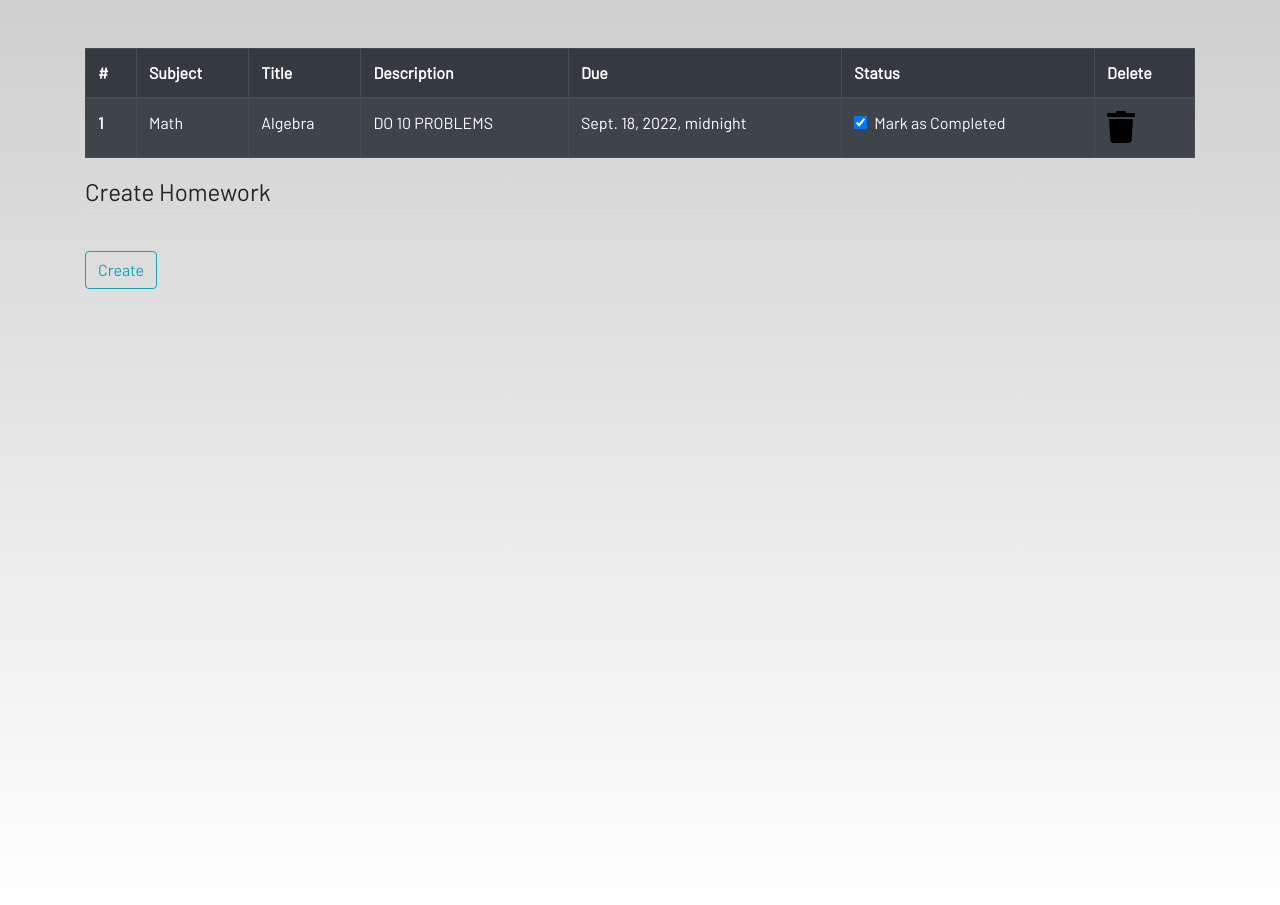
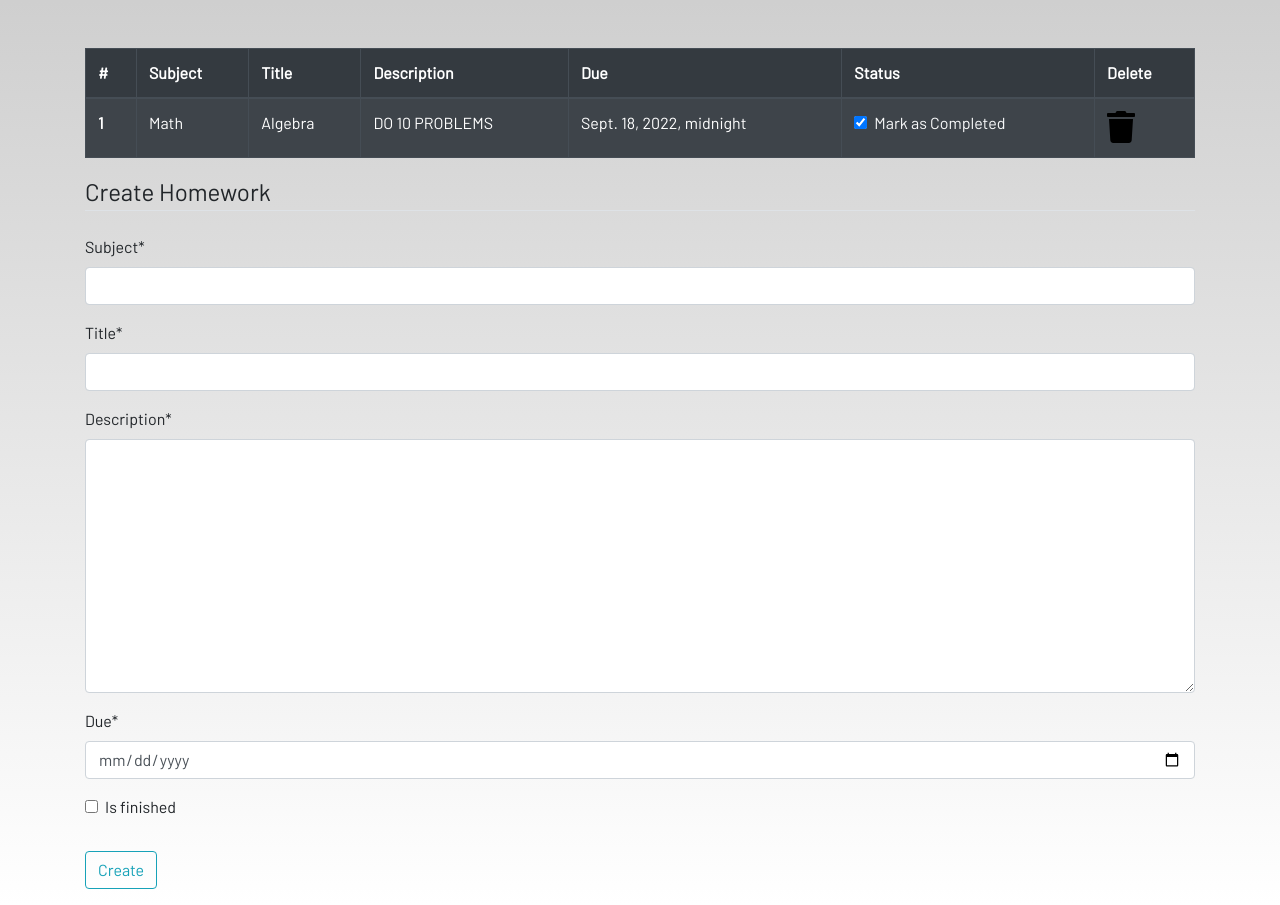
Before and after one commit to myselfadib/StudyPortal, a Django app: page /hw/ in a window 1280 px wide. Shown: the part 56-961 px from the top of the page. Run offline with Django 4.2, Linux system fonts and the light colour scheme; a user stored in the database is signed in; data comes from the database, SQL or seed files in the repository; both versions use the stored data as it was after the commit; some libraries are stand-ins or nearby versions; some web fonts are replaced.

Commit message:
done with homework section

```diff
--- a/study/studyportal/dashboard/forms.py
+++ b/study/studyportal/dashboard/forms.py
@@ -1,4 +1,4 @@
-from dataclasses import field
+from dataclasses import field, fields
 from django import forms
 from . models import *
 
@@ -6,3 +6,13 @@ class NotesForm(forms.ModelForm):
     class Meta:
         model = Notes
         fields = ['title','description']
+
+
+class DateInput(forms.DateInput):
+    input_type = 'date'
+
+class HomeworkForm(forms.ModelForm):
+    class Meta:
+        model = Homework
+        widgets = {'due':DateInput()}
+        fields = ['subject','title','description','due','is_finished']
--- a/study/studyportal/dashboard/templates/dashboard/homework.html
+++ b/study/studyportal/dashboard/templates/dashboard/homework.html
@@ -1,5 +1,6 @@
 {% extends 'dashboard/base.html' %}
 {% load static %}
+{% load crispy_forms_tags %}
 {% block content %}
 
 <div class="container">
@@ -35,7 +36,7 @@
                 <td>{{hw.due}}</td>
 
                 <td>
-                    <a href="#">
+                    <a href="{% url 'update_homework' hw.id %}">
                         <div class="form-check">
 
                             {% if hw.is_finished == True %}
@@ -55,7 +56,7 @@
                         </div>
                     </a>
                 </td>
-                <td><a href="#"><i class="fa fa-trash fa-2x"></i></a></td>
+                <td><a href="{% url 'delete_homework' hw.id %}"><i class="fa fa-trash fa-2x"></i></a></td>
             </tr>
         </tbody>
         {% endfor %}
@@ -67,8 +68,10 @@
 
 <div class=" container">
     <form method="POST">
+        {% csrf_token %}
         <fieldset class="form-group">
             <legend class="border-bottom mb-4">Create Homework</legend>
+            {{form|crispy}}
         </fieldset>
         <div class="form-group">
             <button href="" class="btn btn-outline-info" type="submit">
--- a/study/studyportal/dashboard/urls.py
+++ b/study/studyportal/dashboard/urls.py
@@ -7,4 +7,6 @@ urlpatterns = [
     path('delete_note/<int:pk>', views.delete_note, name='delete_note'),
     path('notes_detail/<int:pk>', views.NotesDetailView.as_view(), name='notes_detail'),
     path('hw/', views.homework, name='homework'),
+    path('update_homework/<int:pk>', views.update_homework, name='update_homework'),
+    path('delete_homework/<int:pk>', views.delete_homework, name='delete_homework'),
 ]
--- a/study/studyportal/dashboard/views.py
+++ b/study/studyportal/dashboard/views.py
@@ -30,11 +30,56 @@ class NotesDetailView(generic.DetailView):
 
 
 def homework(request):
+
+    if request.method == 'POST':
+        form = HomeworkForm(request.POST)
+        if form.is_valid():
+            try:
+                finished = request.POST['is_finished']
+                if finished == 'on':
+                    finished = True
+                else:
+                    finished = False
+            except:
+                finished = False
+            homeworks = Homework(
+                user = request.user,
+                subject = request.POST['subject'],
+                title = request.POST['title'],
+                description = request.POST['description'],
+                due = request.POST['due'],
+                is_finished = finished
+            )
+            homeworks.save()
+            messages.success(request,f'Homework Added From {request.user.username}!!')
+    else:
+
+
+        form = HomeworkForm()
+
+
+
+
     homework = Homework.objects.filter(user=request.user)
     if len(homework)== 0:
         homework_done =True
     else:
         homework_done = False
 
-    context = {'homeworks':homework,'hw_done':homework_done}
+    context = {'homeworks':homework,'hw_done':homework_done,'form':form,}
     return render(request,'dashboard/homework.html',context)
+
+
+def update_homework(request,pk=None):
+    homework = Homework.objects.get(id=pk)
+    if homework.is_finished == True:
+        homework.is_finished = False
+    else:
+        homework.is_finished = True
+    homework.save()
+
+    return redirect('homework')
+
+def delete_homework(request,pk=None):
+    Homework.objects.get(id=pk).delete()
+    return redirect('homework')
```
Also changed, not shown: study/studyportal/dashboard/migrations/0004_alter_homework_options.py (added), study/studyportal/db.sqlite3.
